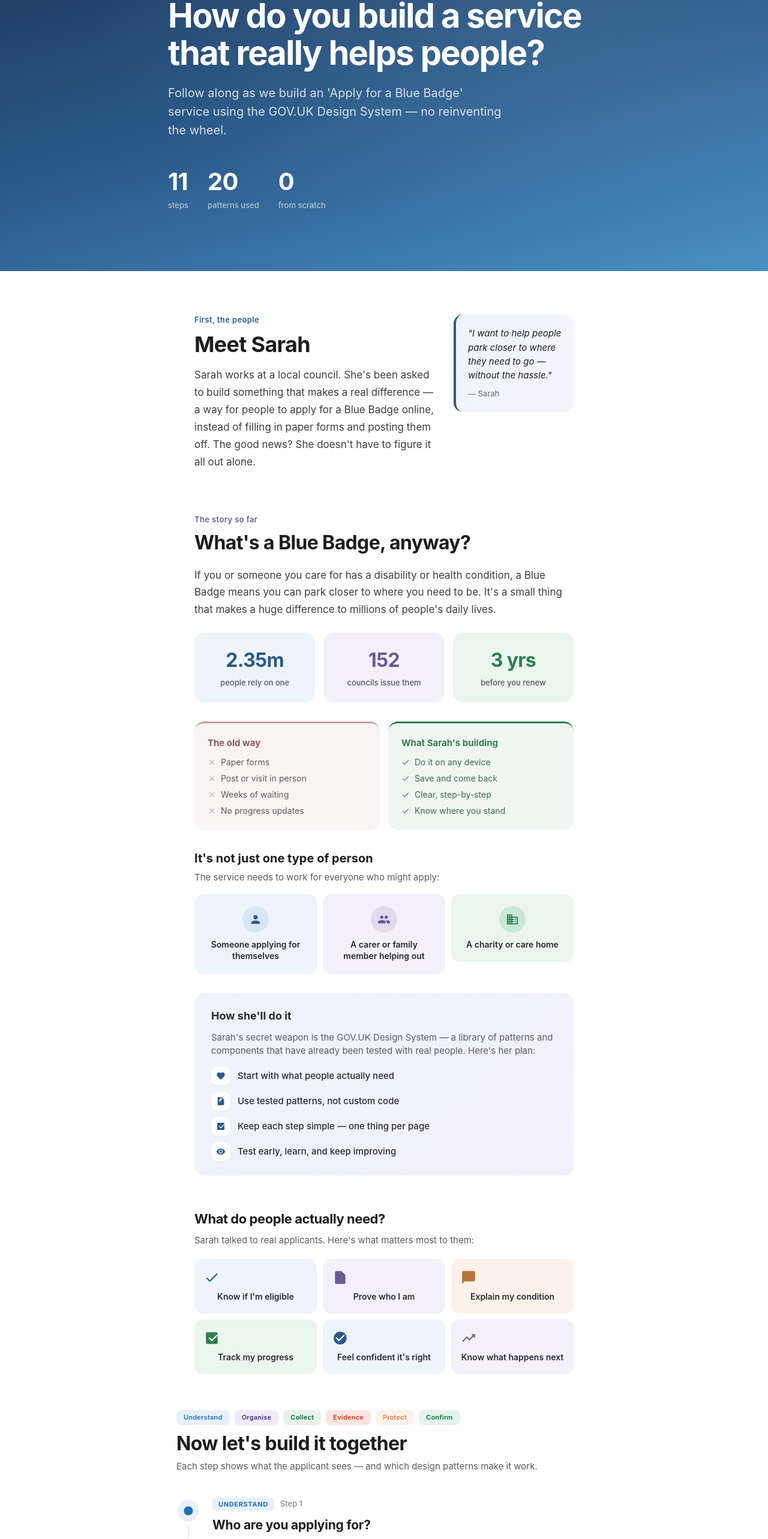
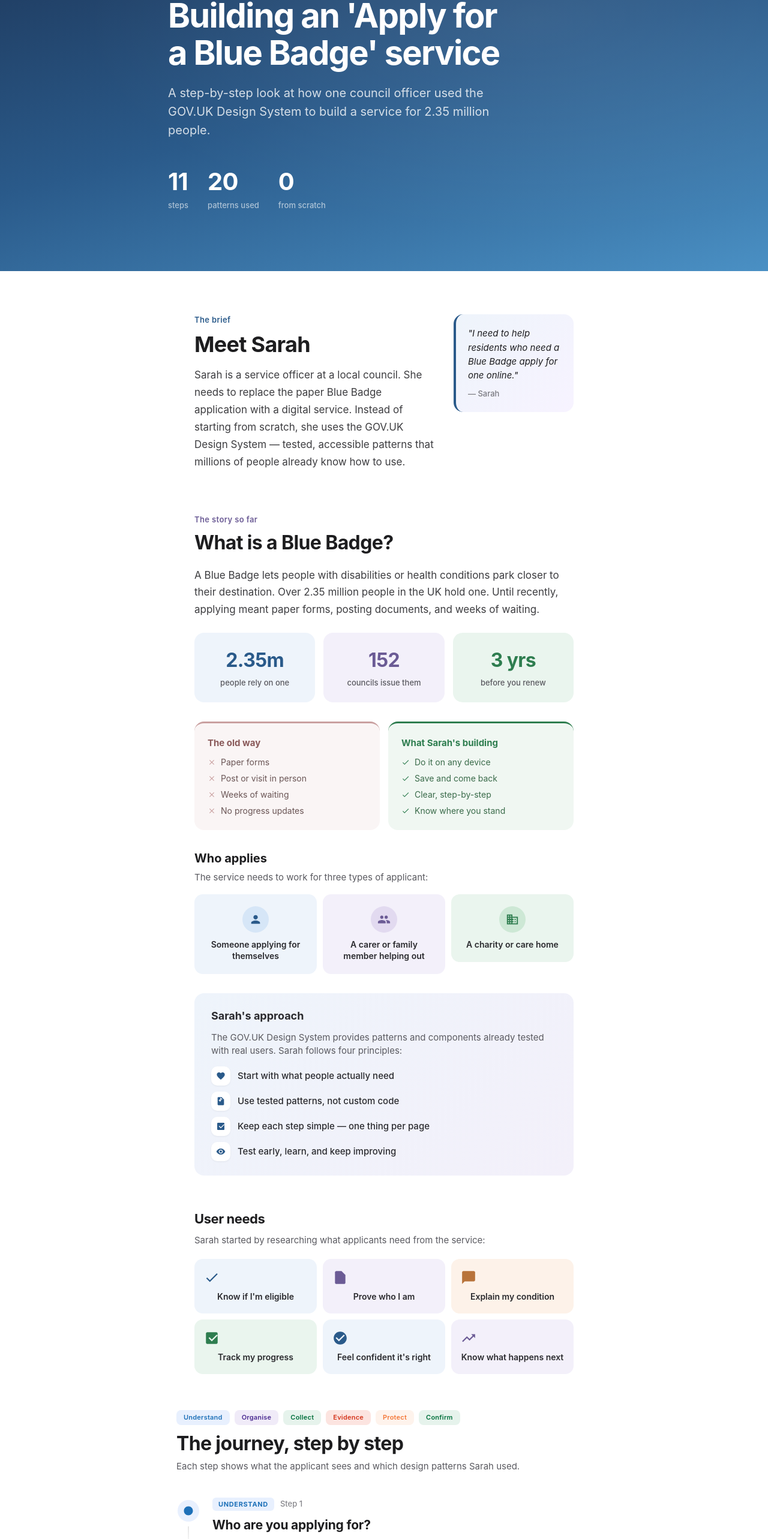
Before and after one commit to jayalfredos/hackdaybuild, a React (Vite) app: page / in a window 1280 px wide. Shown: the part 147-2713 px from the top of the page at 60% size. Built offline with nearby package versions, Linux system fonts and the light colour scheme.

Commit message:
Straighten up copy to GOV.UK tone: plain, direct, no fluff
Replaced marketing-speak and forced casual language with clear,
straightforward copy. GOV.UK style: say what it is, not how
exciting it is.

https://claude.ai/code/session_018MPQir8vzXw9HBnMQgMZ2z

```diff
--- a/BlueBadgeStory.jsx
+++ b/BlueBadgeStory.jsx
@@ -416,14 +416,14 @@ export default function BlueBadgeStory() {
                 margin: "0 0 20px",
               }}
             >
-              How do you build a service<br />that really helps people?
+              Building an 'Apply for<br />a Blue Badge' service
             </h1>
           </FadeIn>
 
           <FadeIn delay={0.2}>
             <p style={{ fontSize: "clamp(17px, 2.5vw, 20px)", lineHeight: 1.55, color: "rgba(255,255,255,0.8)", margin: "0 0 40px", maxWidth: 560 }}>
-              Follow along as we build an 'Apply for a Blue Badge' service
-              using the GOV.UK Design System — no reinventing the wheel.
+              A step-by-step look at how one council officer used the
+              GOV.UK Design System to build a service for 2.35 million people.
             </p>
           </FadeIn>
 
@@ -452,16 +452,16 @@ export default function BlueBadgeStory() {
           <div style={{ display: "flex", gap: 28, alignItems: "flex-start", flexWrap: "wrap" }}>
             <div style={{ flex: "1 1 320px" }}>
               <p style={{ fontSize: 13, fontWeight: 600, color: "#2a5a8a", letterSpacing: "0.03em", margin: "0 0 10px" }}>
-                First, the people
+                The brief
               </p>
               <h2 style={{ fontSize: "clamp(26px, 4vw, 36px)", fontWeight: 700, letterSpacing: "-0.02em", lineHeight: 1.15, margin: "0 0 16px" }}>
                 Meet Sarah
               </h2>
               <p style={{ fontSize: 17, lineHeight: 1.7, color: "#3d3d40", margin: "0 0 16px" }}>
-                Sarah works at a local council. She's been asked to build something that makes
-                a real difference — a way for people to apply for a Blue Badge online, instead of
-                filling in paper forms and posting them off. The good news? She doesn't have to
-                figure it all out alone.
+                Sarah is a service officer at a local council. She needs to replace the paper
+                Blue Badge application with a digital service. Instead of starting from scratch,
+                she uses the GOV.UK Design System — tested, accessible patterns that millions
+                of people already know how to use.
               </p>
             </div>
             <div
@@ -475,7 +475,7 @@ export default function BlueBadgeStory() {
               }}
             >
               <p style={{ fontSize: 15, lineHeight: 1.55, color: "#1d1d1f", margin: 0, fontStyle: "italic" }}>
-                "I want to help people park closer to where they need to go — without the hassle."
+                "I need to help residents who need a Blue Badge apply for one online."
               </p>
               <p style={{ fontSize: 13, color: "#7a7a80", margin: "10px 0 0", fontWeight: 500 }}>
                 — Sarah
@@ -492,12 +492,12 @@ export default function BlueBadgeStory() {
             The story so far
           </p>
           <h2 style={{ fontSize: "clamp(24px, 3.5vw, 32px)", fontWeight: 700, letterSpacing: "-0.02em", lineHeight: 1.2, margin: "0 0 20px" }}>
-            What's a Blue Badge, anyway?
+            What is a Blue Badge?
           </h2>
           <p style={{ fontSize: 17, lineHeight: 1.7, color: "#3d3d40", margin: "0 0 24px" }}>
-            If you or someone you care for has a disability or health condition, a Blue Badge
-            means you can park closer to where you need to be. It's a small thing that makes
-            a huge difference to millions of people's daily lives.
+            A Blue Badge lets people with disabilities or health conditions park closer
+            to their destination. Over 2.35 million people in the UK hold one. Until recently,
+            applying meant paper forms, posting documents, and weeks of waiting.
           </p>
         </FadeIn>
 
@@ -562,9 +562,9 @@ export default function BlueBadgeStory() {
 
         {/* Who it's for */}
         <FadeIn>
-          <h3 style={{ fontSize: 20, fontWeight: 700, margin: "0 0 6px" }}>It's not just one type of person</h3>
+          <h3 style={{ fontSize: 20, fontWeight: 700, margin: "0 0 6px" }}>Who applies</h3>
           <p style={{ fontSize: 15, color: "#5a5a60", margin: "0 0 16px", lineHeight: 1.5 }}>
-            The service needs to work for everyone who might apply:
+            The service needs to work for three types of applicant:
           </p>
         </FadeIn>
         <div style={{ display: "grid", gridTemplateColumns: "repeat(auto-fit, minmax(180px, 1fr))", gap: 10, marginBottom: 32 }}>
@@ -591,10 +591,10 @@ export default function BlueBadgeStory() {
             borderRadius: 16,
             padding: "24px 28px",
           }}>
-            <h3 style={{ fontSize: 18, fontWeight: 700, margin: "0 0 12px", color: "#2a2a2e" }}>How she'll do it</h3>
+            <h3 style={{ fontSize: 18, fontWeight: 700, margin: "0 0 12px", color: "#2a2a2e" }}>Sarah's approach</h3>
             <p style={{ fontSize: 15, color: "#5a5a60", margin: "0 0 14px", lineHeight: 1.5 }}>
-              Sarah's secret weapon is the GOV.UK Design System — a library of patterns and components
-              that have already been tested with real people. Here's her plan:
+              The GOV.UK Design System provides patterns and components already tested with
+              real users. Sarah follows four principles:
             </p>
             <div style={{ display: "grid", gap: 10 }}>
               {[
@@ -619,10 +619,10 @@ export default function BlueBadgeStory() {
       <section style={{ maxWidth: 680, margin: "0 auto", padding: "56px 24px 0" }}>
         <FadeIn>
           <h2 style={{ fontSize: 22, fontWeight: 700, letterSpacing: "-0.02em", margin: "0 0 8px" }}>
-            What do people actually need?
+            User needs
           </h2>
           <p style={{ fontSize: 15, color: "#5a5a60", margin: "0 0 20px", lineHeight: 1.5 }}>
-            Sarah talked to real applicants. Here's what matters most to them:
+            Sarah started by researching what applicants need from the service:
           </p>
         </FadeIn>
 
@@ -663,10 +663,10 @@ export default function BlueBadgeStory() {
             ))}
           </div>
           <h2 style={{ fontSize: "clamp(24px, 3.5vw, 32px)", fontWeight: 700, letterSpacing: "-0.02em", lineHeight: 1.2, margin: "0 0 8px" }}>
-            Now let's build it together
+            The journey, step by step
           </h2>
           <p style={{ fontSize: 15, color: "#5a5a60", margin: "0 0 40px", lineHeight: 1.5 }}>
-            Each step shows what the applicant sees — and which design patterns make it work.
+            Each step shows what the applicant sees and which design patterns Sarah used.
           </p>
         </FadeIn>
 
@@ -774,10 +774,10 @@ export default function BlueBadgeStory() {
             }}
           >
             <h3 style={{ fontSize: 18, fontWeight: 700, margin: "0 0 6px" }}>
-              The bits that tie it all together
+              On every page
             </h3>
             <p style={{ fontSize: 14, color: "#5a5a60", margin: "0 0 14px" }}>
-              These components appear on every single page, keeping things familiar:
+              These components appear on every page of the service:
             </p>
             <div style={{ display: "flex", flexWrap: "wrap", gap: 6 }}>
               {SCAFFOLDING_PATTERNS.map((p, i) => (
@@ -823,7 +823,7 @@ export default function BlueBadgeStory() {
             }}
           >
             <h3 style={{ fontSize: 22, fontWeight: 700, margin: "0 0 20px" }}>
-              And that's it — here's what Sarah built
+              What Sarah built
             </h3>
             <div style={{ display: "grid", gridTemplateColumns: "repeat(auto-fit, minmax(120px, 1fr))", gap: 20 }}>
               {[
@@ -847,11 +847,11 @@ export default function BlueBadgeStory() {
         <FadeIn>
           <div style={{ textAlign: "center" }}>
             <h2 style={{ fontSize: "clamp(24px, 4vw, 32px)", fontWeight: 700, letterSpacing: "-0.02em", lineHeight: 1.15, margin: "0 0 12px" }}>
-              Fancy building something like this?
+              Start building
             </h2>
             <p style={{ fontSize: 16, lineHeight: 1.6, color: "#5a5a60", margin: "0 auto 28px", maxWidth: 460 }}>
-              Everything Sarah used is free, open source, and documented.
-              You can start right now — here's where to begin:
+              Every pattern Sarah used is open source, documented, and tested
+              with real users.
             </p>
 
             <div style={{ display: "flex", flexWrap: "wrap", gap: 12, justifyContent: "center" }}>
```
